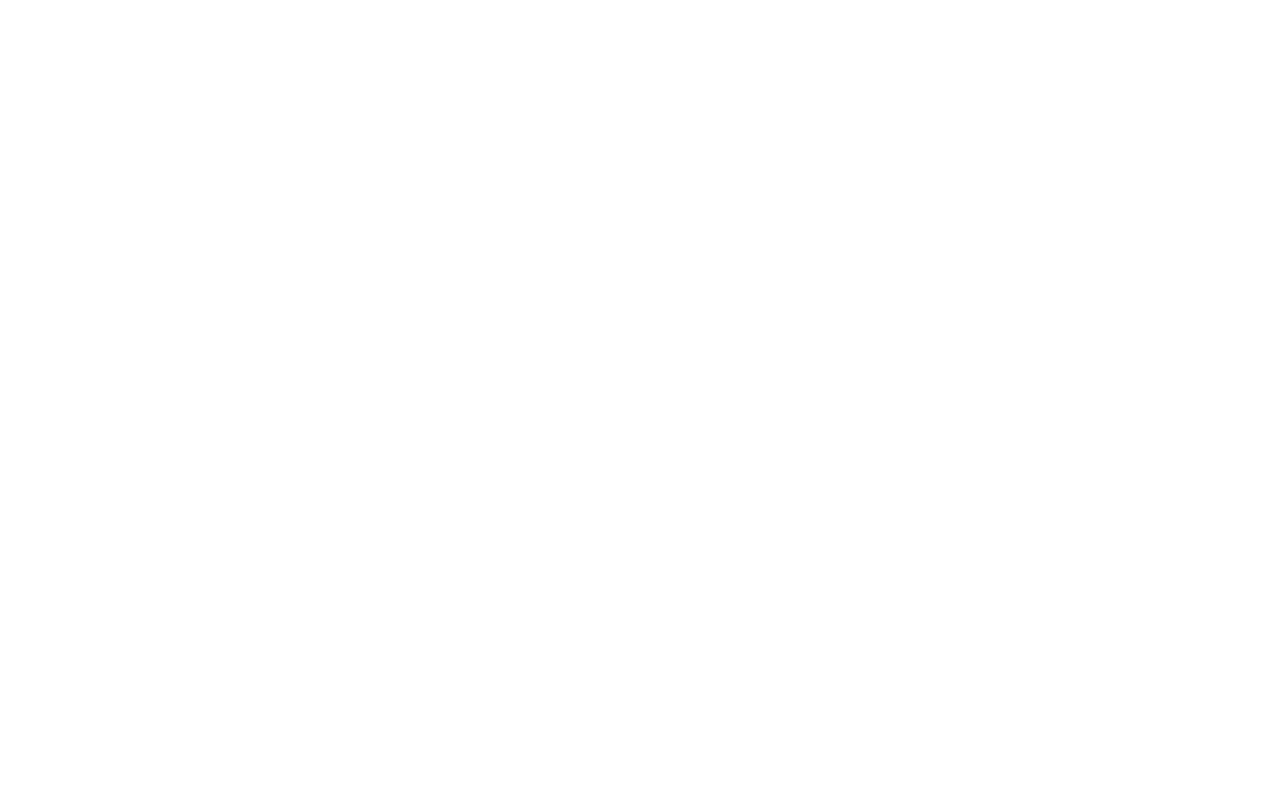
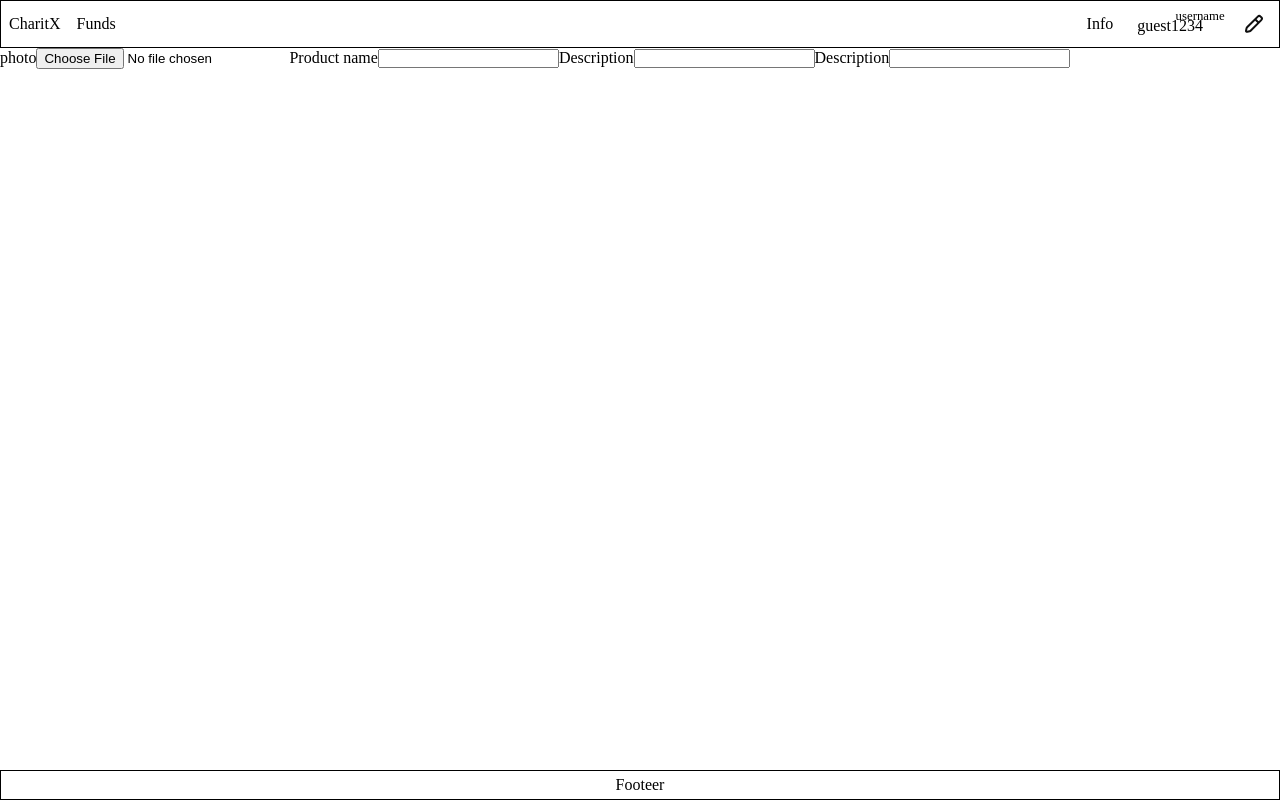
Before and after one commit to DevX-kyiv-inc/INT20H-frontend, a React (Vite) app: page /create in a window 1280 px wide. Before the commit this address had no page. Built offline with nearby package versions, Linux system fonts and the light colour scheme.

Commit message:
you wonna clap more? get clapped

```diff
--- a/package.json
+++ b/package.json
@@ -12,7 +12,8 @@
   "dependencies": {
     "react": "^18.2.0",
     "react-dom": "^18.2.0",
-    "react-router-dom": "^6.22.0"
+    "react-router-dom": "^6.22.0",
+    "sass": "^1.70.0"
   },
   "devDependencies": {
     "@types/react": "^18.2.43",
@@ -22,7 +23,6 @@
     "eslint-plugin-react": "^7.33.2",
     "eslint-plugin-react-hooks": "^4.6.0",
     "eslint-plugin-react-refresh": "^0.4.5",
-    "sass": "^1.70.0",
     "vite": "^5.0.8"
   }
 }
--- a/src/App.jsx
+++ b/src/App.jsx
@@ -7,6 +7,7 @@
 import { BrowserRouter } from "react-router-dom";
 import { Routes, Route, NavLink } from "react-router-dom";
 import Home from "./pages/Home.jsx";
+import ProductForm from "./pages/ProductForm.jsx";
 import ProductRoom from "./pages/ProductRoom.jsx";
 import Funds from "./pages/Funds.jsx";
 import Info from "./pages/info.jsx";
@@ -26,6 +27,7 @@
          <Routes>
             <Route path="/" element={<Layout/>}>
                <Route path="/" element={<Home/>}/>
+               <Route path="/create" element={<ProductForm/>}/>
                <Route path="/product/:id" element={<ProductRoom/>}/>
                <Route path="/funds" element={<Funds />}/>
                <Route path="/info" element={<Info />}/>
--- a/src/pages/Home.jsx
+++ b/src/pages/Home.jsx
@@ -26,7 +26,7 @@
          </form>
          <ul className="product-container">
             <li>
-               <button>create new</button>
+               <button><NavLink to="/create">create</NavLink></button>
             </li>
             {testData.map((el, i) => (
                <ProductPreview
--- /dev/null
+++ b/src/pages/ProductForm.jsx
@@ -0,0 +1,27 @@
+export default function ProductForm() {
+   const submit = (e) => {
+      e.preventDefault();
+   };
+   return (
+      <main>
+         <form className="form">
+            <label>
+               <span>photo</span>
+               <input type="file" />
+            </label>
+            <label className="product-name">
+               <span>Product name</span>
+               <input type="text" />
+            </label>
+            <label className="product-description">
+               <span>Description</span>
+               <input type="text" />
+            </label>
+            <label className="product-description">
+               <span>Description</span>
+               <input type="text" />
+            </label>
+         </form>
+      </main>
+   );
+}
--- a/src/pages/ProductRoom.jsx
+++ b/src/pages/ProductRoom.jsx
@@ -8,7 +8,11 @@
             <div className="product-room">
                <h1>{id}</h1>
 
-
+               <div className="buttons">
+                  <button>Raise</button>
+               </div>
+               <input type="text" />
+               <button>raise custom</button>
             </div>
             <aside className="chat">chatnahui</aside>
          </main>
```
Also changed, not shown: 1 other file (tests, documents, lock files or other folders).
